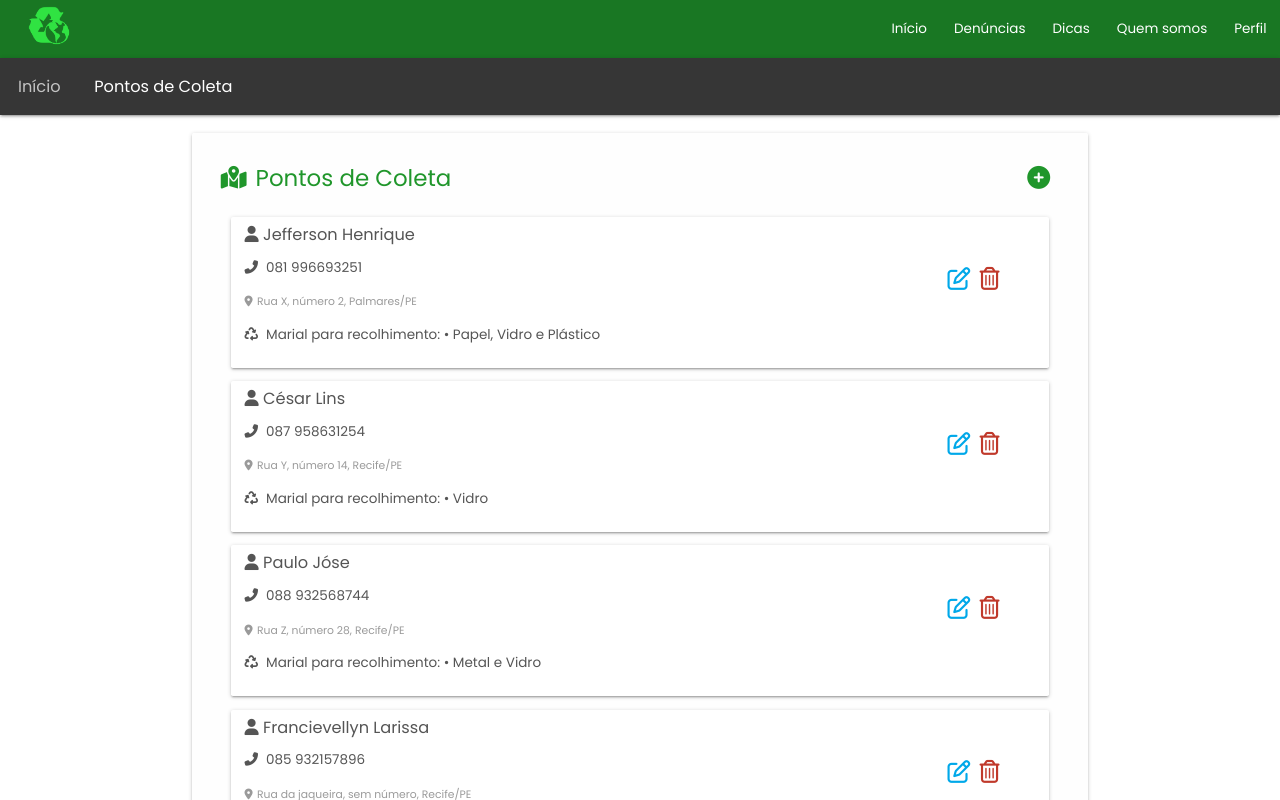
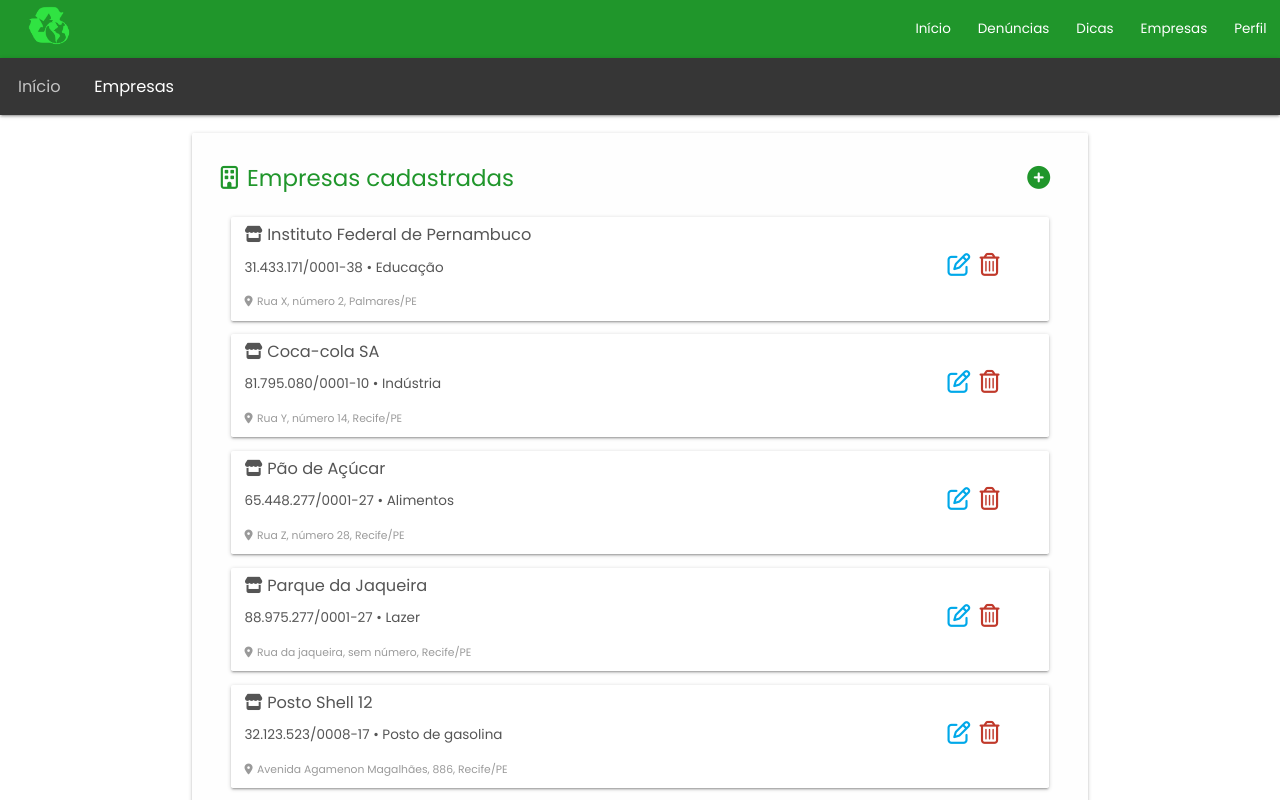
Before and after one commit to paulocsarlins/coleta-inteligente-seletiva, a Vue app in the folder frontend/: page / in a window 1280 px wide. Shown: the top 800 px of the page. Built offline with nearby package versions, Linux system fonts and the light colour scheme.

Commit message:
Revert "Jefferson"

```diff
--- a/frontend/src/App.vue
+++ b/frontend/src/App.vue
@@ -1,16 +1,16 @@
 <template>
   <div>
-    <pontos-de-coleta></pontos-de-coleta>
+    <list-companies></list-companies>
   </div>
 </template>
 
 <script>
-import PontosDeColeta from './components/template/PontosDeColeta.vue'
+import ListCompanies from './components/companies/ListCompanies.vue'
 
 export default {
   name: 'App',
   components: {
-    PontosDeColeta
+    ListCompanies
   },
   data(){
     return {
--- a/frontend/src/components/template/HeaderNavbar.vue
+++ b/frontend/src/components/template/HeaderNavbar.vue
@@ -7,7 +7,7 @@
           <li><a href="sass.html">Início</a></li>
           <li><a href="badges.html">Denúncias</a></li>
           <li><a href="badges.html">Dicas</a></li>
-          <li><a href="badges.html">Quem somos</a></li>
+          <li><a href="badges.html">Empresas</a></li>
           <li><a href="collapsible.html">Perfil</a></li>
         </ul>
       </div>
@@ -27,7 +27,7 @@
 <style>
 
 nav.menu-superior {
-  background: #197723;
+  background: #20962B;
 }
 
 nav .brand-logo {
--- a/frontend/src/components/template/PontosDeColeta.vue
+++ /dev/null
@@ -1,197 +0,0 @@
-<template>
-  <div>
-    <header-navbar></header-navbar>
-
-    <nav class="menu-breadcrumb animate__animated animate__fadeIn">
-      <div class="nav-wrapper">
-        <div class="col s12">
-          <a href="#!" class="breadcrumb">Início</a>
-          <a href="#!" class="breadcrumb">Pontos de Coleta</a>
-        </div>
-      </div>
-    </nav>
-
-    <div class="content card">
-      <div class="row">
-        <h2 class="animate__animated animate__fadeIn">
-          <i class="fas fa-map-marked-alt"></i>Pontos de Coleta
-
-          <span><i class="fas fa-plus-circle"></i></span>
-        </h2>
-
-        <div class="col l12">
-          <div
-            class="
-              card
-              pontoColeta-card
-              animate__animated animate__fadeInUp animate__delay-1s
-            "
-            v-for="pontoColeta of pontosColeta"
-            v-bind:key="pontoColeta"
-          >
-            <h5><i class="fas fa-user"></i>{{ pontoColeta.nome }}</h5>
-
-            <p>
-              <i class="fas fa-phone-alt"></i>
-              {{ pontoColeta.telefone }}
-            </p>
-
-            <span>
-              <i class="fas fa-map-marker-alt"></i
-              >{{ pontoColeta.endereco }}</span
-            >
-
-            <p>
-              <i class="fas fa-recycle"></i>
-              {{ pontoColeta.materialColeta }} &bull;
-              {{ pontoColeta.tipoMaterial }}
-            </p>
-
-            <div
-              class="
-                card-actions
-                animate__animated animate__fadeIn animate__delay-2s
-              "
-            >
-              <span><i class="far fa-edit"></i></span>
-              <span><i class="far fa-trash-alt"></i></span>
-            </div>
-          </div>
-        </div>
-      </div>
-    </div>
-  </div>
-</template>
-
-<script>
-import HeaderNavbar from "../template/HeaderNavbar.vue";
-
-export default {
-  components: { HeaderNavbar },
-  name: "pontos-de-coleta",
-  data() {
-    return {
-      pontosColeta: [
-        {
-          nome: "Jefferson Henrique",
-          telefone: "081 996693251",
-          endereco: "Rua X, número 2, Palmares/PE",
-          materialColeta: "Marial para recolhimento:",
-          tipoMaterial: "Papel, Vidro e Plástico",
-        },
-        {
-          nome: "César Lins",
-          telefone: "087 958631254",
-          endereco: "Rua Y, número 14, Recife/PE",
-          materialColeta: "Marial para recolhimento:",
-          tipoMaterial: "Vidro",
-        },
-        {
-          nome: "Paulo Jóse",
-          telefone: "088 932568744",
-          endereco: "Rua Z, número 28, Recife/PE",
-          materialColeta: "Marial para recolhimento:",
-          tipoMaterial: "Metal e Vidro",
-        },
-        {
-          nome: "Francievellyn Larissa",
-          telefone: "085 932157896",
-          endereco: "Rua da jaqueira, sem número, Recife/PE",
-          materialColeta: "Marial para recolhimento:",
-          tipoMaterial: "Vidro e Plástico",
-        },
-        {
-          nome: "Victor Lira",
-          telefone: "086 932158647",
-          endereco: "Avenida Agamenon Magalhães, 886, Recife/PE",
-          materialColeta: "Marial para recolhimento:",
-          tipoMaterial: "Plástico",
-        },
-        {
-          nome: "Heitor Gabriel",
-          telefone: "082 978546321",
-          endereco: "Avenida Onze de Julho, 886, Recife/PE",
-          materialColeta: "Marial para recolhimento:",
-          tipoMaterial: "Metal",
-        },
-        {
-          nome: "Mariane Silva",
-          telefone: "087 978596521",
-          endereco: "Rua 12 de Abril, 987, Maraial/PE",
-          materialColeta: "Marial para recolhimento:",
-          tipoMaterial: "Papel",
-        },
-      ],
-    };
-  },
-  created: function () {},
-};
-</script>
-
-<style>
-.menu-breadcrumb {
-  background: #363636;
-  padding-left: 20px;
-}
-
-.content {
-  width: 70%;
-  margin-left: 15%;
-  padding: 1px 32px;
-  margin-top: 20px;
-  background: rgba(0, 0, 0, 0.005);
-}
-
-.content h2 {
-  font-size: 1.7rem;
-  color: #20962b;
-}
-
-.content h2 i {
-  margin-right: 10px;
-}
-
-.pontoColeta-card {
-  padding: 10px 15px;
-  color: #555;
-}
-
-.pontoColeta-card h5 {
-  font-size: 1.2rem;
-  margin: 0;
-}
-
-.pontoColeta-card i {
-  margin-right: 5px;
-}
-
-.pontoColeta-card span {
-  color: #9a9a9a;
-  font-size: 0.8rem;
-}
-
-.card-actions {
-  position: absolute;
-  right: 50px;
-  top: 30%;
-}
-
-.card-actions span {
-  cursor: pointer;
-  font-size: 1.7rem;
-}
-
-.card-actions .fa-edit {
-  color: #00a8e9;
-  margin-right: 10px;
-}
-
-.card-actions .fa-trash-alt {
-  color: #c0392b;
-}
-
-h2 span {
-  float: right;
-  cursor: pointer;
-}
-</style>
```
